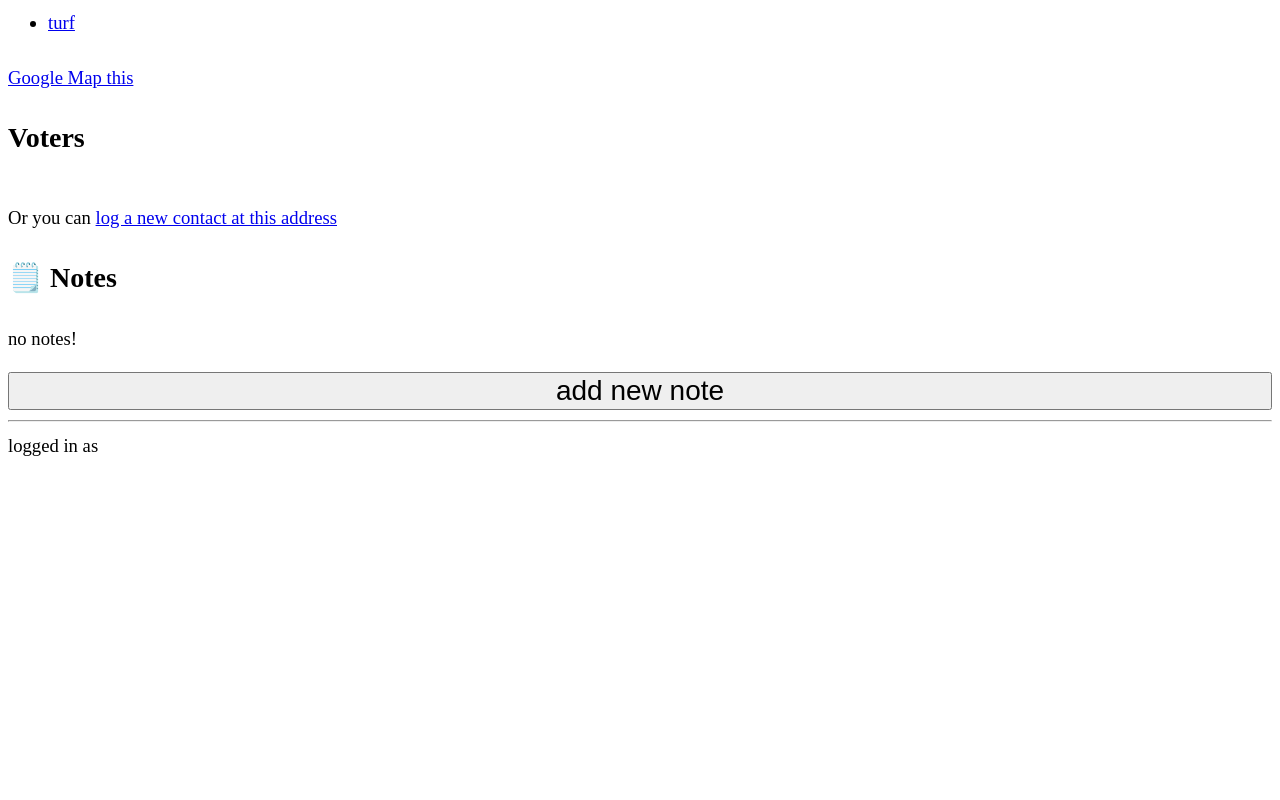
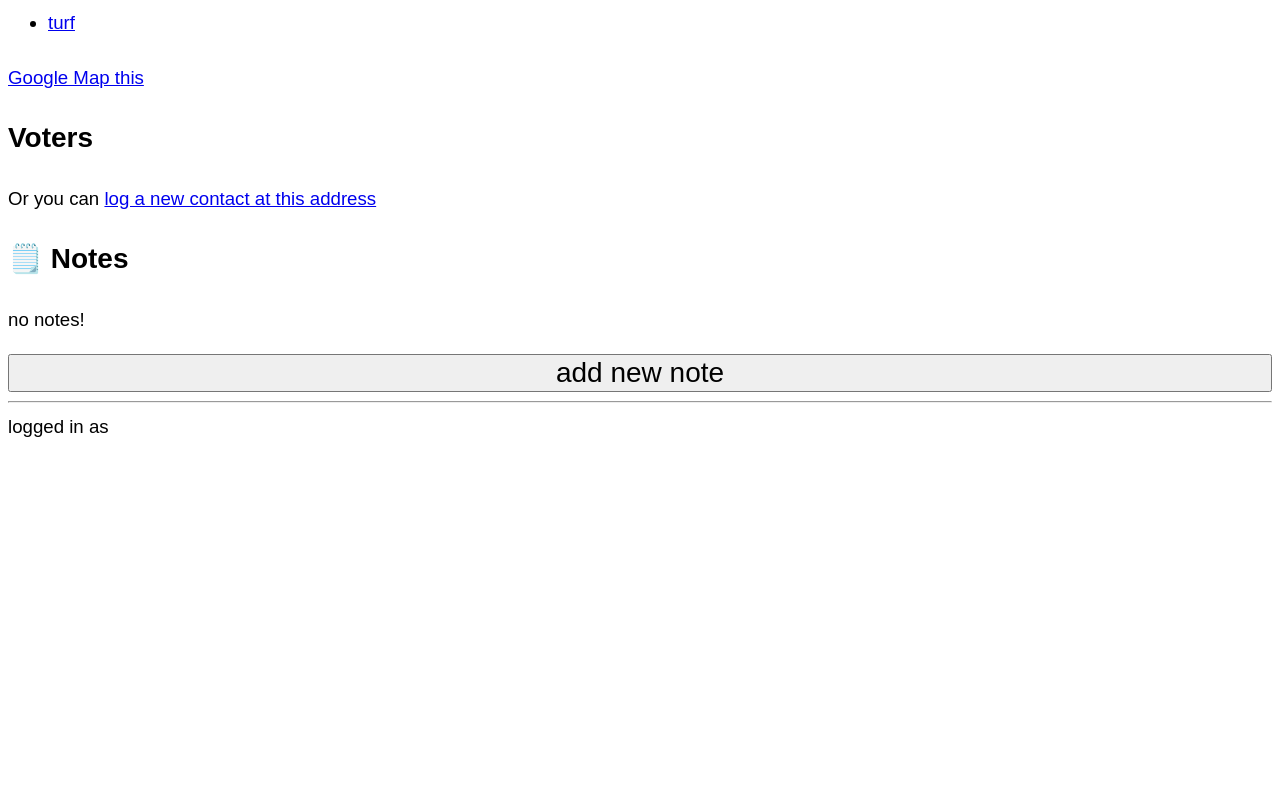
Before and after one commit to an-empty-string/canvass, a Python web app: template templates/door.html in a window 1280 px wide. Run offline with Jinja, Linux system fonts and the light colour scheme; the template is opened without the code that fills it, so the values that code supplies are empty.

Commit message:
Dont convert ul to table, just style the hell out of it

```diff
--- a/static/mycoolstylesheet.css
+++ b/static/mycoolstylesheet.css
@@ -1,4 +1,5 @@
 body {
+    font-family:sans-serif;
     font-size: 14pt;
     line-height: 1.6;
 }
@@ -24,8 +25,13 @@ button {
 
 /*this is the part where i style the list of turfs*/
 ul.secretly-a-table {
-    display:table;
+    list-style-type:none;
+    padding:0px;
+    margin:0px;
 }
 ul.secretly-a-table li {
-    display:table-row;
+    padding:1px 4px;
 }
+ul.secretly-a-table li:nth-child(odd) {
+    background-color:#f5f5f5;
+}
```
